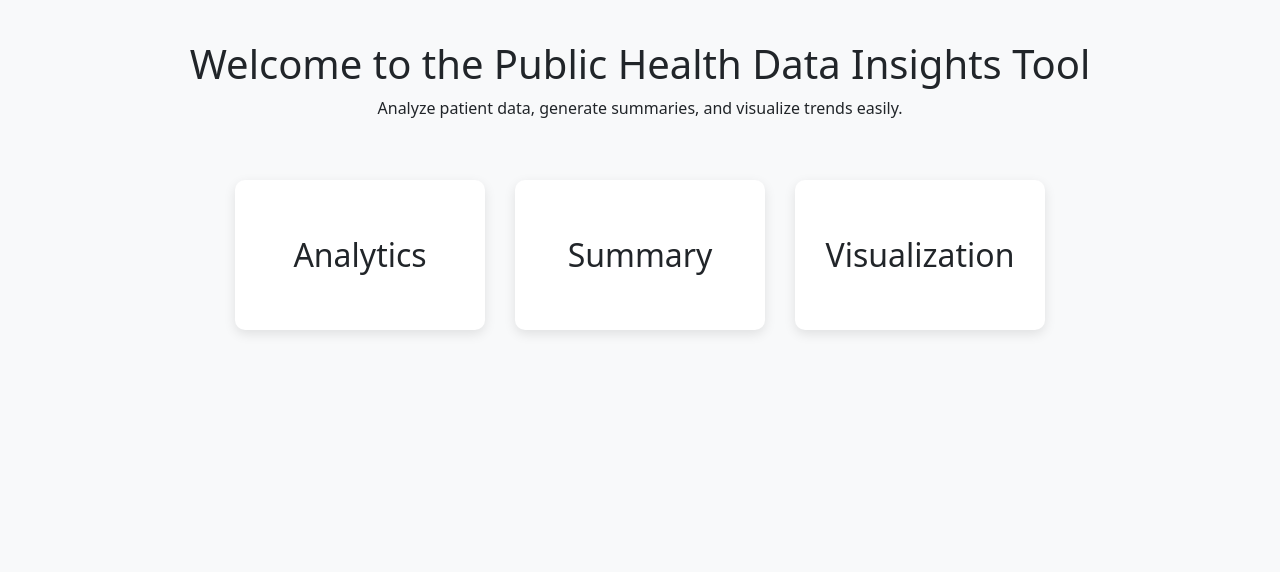
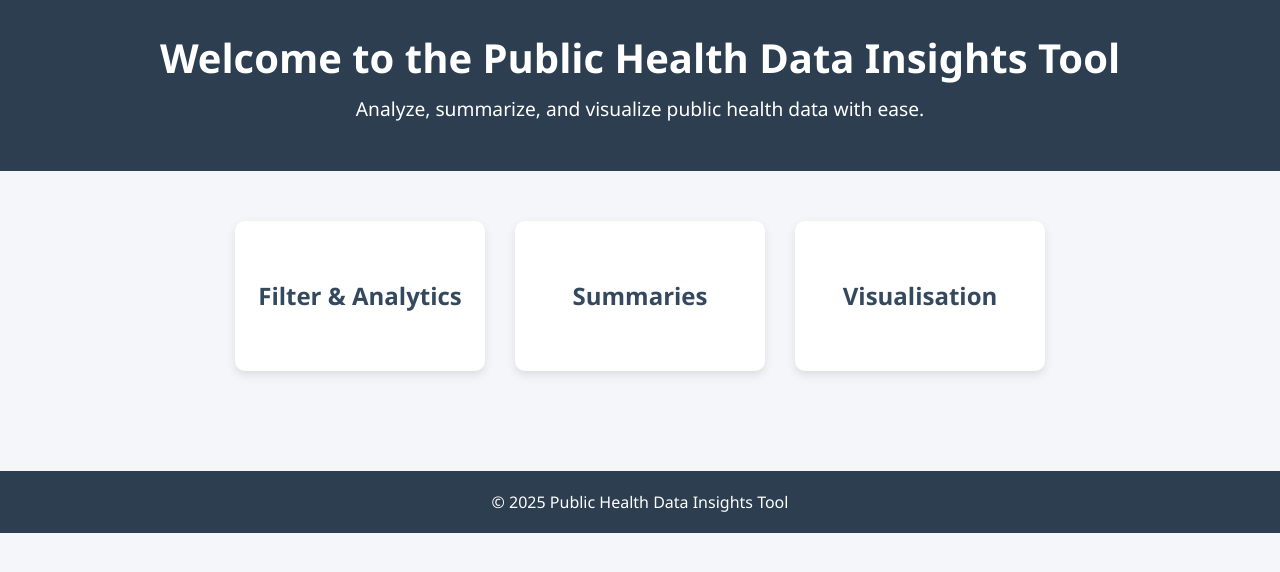
Before and after one commit to adithinrajesh/public-health-data-insights-tool, a Flask app: page / in a window 1280 px wide. Shown: the top 572 px of the page. Run offline with Flask 3, Linux system fonts and the light colour scheme.

Commit message:
filtering public health data and displaying the results

```diff
--- a/app/routes.py
+++ b/app/routes.py
@@ -1,13 +1,7 @@
 # app/routes.py
 from flask import Blueprint, render_template, request
 import pandas as pd
-from src.analysis import (
-    filter_by_age_range,
-    filter_by_gender,
-    filter_by_hospital,
-    summary_by_hospital,
-    summary_by_medical_condition
-)
+from src.analysis import filter_patients  # Combined filter function
 from src.logging_setup import logger
 
 main_bp = Blueprint('main', __name__)
@@ -17,105 +11,46 @@ def index():
     logger.info("Visited index page")
     return render_template("index.html")
 
-# -------------------
-# Filtering routes
-# -------------------
-@main_bp.route("/filter/age", methods=["GET"])
-def filter_age():
-    min_age = int(request.args.get("min_age", 0))
-    max_age = int(request.args.get("max_age", 120))
-    logger.info(f"Filtering by age: {min_age}-{max_age}")
-    df = filter_by_age_range(min_age, max_age)
-    return df.to_html(classes="table table-striped", index=False)
+# ---------------------------
+# Filter page (form)
+# ---------------------------
+@main_bp.route("/filter")
+def filter_page():
+    logger.info("Visited filter page")
+    return render_template("filter.html")
 
-@main_bp.route("/filter/gender", methods=["GET"])
-def filter_gender():
-    gender = request.args.get("gender", "Male")
-    logger.info(f"Filtering by gender: {gender}")
-    df = filter_by_gender(gender)
-    return df.to_html(classes="table table-striped", index=False)
+# ---------------------------
+# Filter results
+# ---------------------------
+@main_bp.route("/filter/results", methods=["GET"])
+def filter_results():
+    try:
+        # Get filter parameters from GET request
+        min_age = request.args.get("min_age", type=int)
+        max_age = request.args.get("max_age", type=int)
+        gender = request.args.get("gender")
+        hospital = request.args.get("hospital")
+        medical_condition = request.args.get("medical_condition")
 
-@main_bp.route("/filter/hospital", methods=["GET"])
-def filter_hosp():
-    hospital = request.args.get("hospital", "")
-    if not hospital:
-        return "<p>Please provide a hospital name</p>"
-    df = filter_by_hospital(hospital)
-    logger.info(f"Filtering by hospital: {hospital}")
-    return df.to_html(classes="table table-striped", index=False)
+        logger.info(f"Filters applied: min_age={min_age}, max_age={max_age}, gender={gender}, hospital={hospital}, condition={medical_condition}")
 
-# -------------------
-# Summary routes
-# -------------------
-@main_bp.route("/summary/hospital")
-def hospital_summary():
-    logger.info("Getting summary by hospital")
-    df = summary_by_hospital()
-    return df.to_html(classes="table table-striped", index=False)
+        # Apply combined filter function
+        df = filter_patients(
+            min_age=min_age,
+            max_age=max_age,
+            gender=gender if gender else None,
+            hospitals=hospital if hospital else None,
+            conditions=medical_condition if medical_condition else None
+        )
 
-@main_bp.route("/summary/medical-condition")
-def condition_summary():
-    logger.info("Getting summary by medical condition")
-    df = summary_by_medical_condition()
-    return df.to_html(classes="table table-striped", index=False)
 
-# app/routes.py
-from flask import Blueprint, render_template, request
-import pandas as pd
-from src.analysis import (
-    filter_by_age_range,
-    filter_by_gender,
-    filter_by_hospital,
-    summary_by_hospital,
-    summary_by_medical_condition
-)
-from src.logging_setup import logger
+        logger.info(f"Filtered {len(df)} patients")
 
-main_bp = Blueprint('main', __name__)
+        # Convert DataFrame to HTML
+        table_html = df.to_html(classes="table table-striped table-bordered", index=False)
 
-@main_bp.route("/")
-def index():
-    logger.info("Visited index page")
-    return render_template("index.html")
+        return render_template("filter.html", table_html=table_html)
 
-# -------------------
-# Filtering routes
-# -------------------
-@main_bp.route("/filter/age", methods=["GET"])
-def filter_age():
-    min_age = int(request.args.get("min_age", 0))
-    max_age = int(request.args.get("max_age", 120))
-    logger.info(f"Filtering by age: {min_age}-{max_age}")
-    df = filter_by_age_range(min_age, max_age)
-    return df.to_html(classes="table table-striped", index=False)
-
-@main_bp.route("/filter/gender", methods=["GET"])
-def filter_gender():
-    gender = request.args.get("gender", "Male")
-    logger.info(f"Filtering by gender: {gender}")
-    df = filter_by_gender(gender)
-    return df.to_html(classes="table table-striped", index=False)
-
-@main_bp.route("/filter/hospital", methods=["GET"])
-def filter_hosp():
-    hospital = request.args.get("hospital", "")
-    if not hospital:
-        return "<p>Please provide a hospital name</p>"
-    df = filter_by_hospital(hospital)
-    logger.info(f"Filtering by hospital: {hospital}")
-    return df.to_html(classes="table table-striped", index=False)
-
-# -------------------
-# Summary routes
-# -------------------
-@main_bp.route("/summary/hospital")
-def hospital_summary():
-    logger.info("Getting summary by hospital")
-    df = summary_by_hospital()
-    return df.to_html(classes="table table-striped", index=False)
-
-@main_bp.route("/summary/medical-condition")
-def condition_summary():
-    logger.info("Getting summary by medical condition")
-    df = summary_by_medical_condition()
-    return df.to_html(classes="table table-striped", index=False)
+    except Exception as e:
+        logger.error(f"Error in filter_results: {e}")
+        return render_template("filter.html", table_html="<p>Error loading data</p>")
--- a/app/templates/index.html
+++ b/app/templates/index.html
@@ -2,50 +2,98 @@
 <html lang="en">
 <head>
     <meta charset="UTF-8">
-    <title>Public Health Data Insights</title>
-    <link href="https://cdn.jsdelivr.net/npm/bootstrap@5.3.2/dist/css/bootstrap.min.css" rel="stylesheet">
+    <meta name="viewport" content="width=device-width, initial-scale=1.0">
+    <title>Public Health Data Insights Tool</title>
     <style>
-        body { padding: 40px; background-color: #f8f9fa; }
-        .header { text-align: center; margin-bottom: 60px; }
-        .dashboard { display: flex; justify-content: center; gap: 30px; }
-        .box {
-            background: #fff;
+        body {
+            font-family: 'Segoe UI', Tahoma, Geneva, Verdana, sans-serif;
+            margin: 0;
+            padding: 0;
+            background-color: #f4f6f9;
+        }
+        header {
+            background-color: #2c3e50;
+            color: white;
+            padding: 30px 0;
+            text-align: center;
+        }
+        header h1 {
+            margin: 0;
+            font-size: 2.5em;
+        }
+        header p {
+            font-size: 1.2em;
+            margin-top: 10px;
+        }
+        main {
+            display: flex;
+            justify-content: center;
+            align-items: flex-start;
+            gap: 30px;
+            padding: 50px 20px;
+            flex-wrap: wrap;
+        }
+        .card {
+            background-color: white;
             width: 250px;
             height: 150px;
+            border-radius: 10px;
+            box-shadow: 0 4px 10px rgba(0,0,0,0.1);
             display: flex;
+            justify-content: center;
             align-items: center;
-            justify-content: center;
-            border-radius: 10px;
-            box-shadow: 0 4px 12px rgba(0,0,0,0.1);
+            font-size: 1.5em;
+            font-weight: bold;
+            color: #34495e;
+            text-align: center;
             cursor: pointer;
-            transition: transform 0.2s;
+            transition: transform 0.2s, box-shadow 0.2s;
         }
-        .box:hover { transform: scale(1.05); }
-        h2 { margin: 0; }
+        .card:hover {
+            transform: translateY(-5px);
+            box-shadow: 0 8px 20px rgba(0,0,0,0.2);
+        }
+        .card a {
+            text-decoration: none;
+            color: inherit;
+            display: block;
+            width: 100%;
+            height: 100%;
+            line-height: 150px; /* vertically center text */
+        }
+        footer {
+            text-align: center;
+            padding: 20px;
+            background-color: #2c3e50;
+            color: white;
+            margin-top: 50px;
+        }
+        @media (max-width: 800px) {
+            main {
+                flex-direction: column;
+                align-items: center;
+            }
+        }
     </style>
 </head>
 <body>
-    <div class="header">
+    <header>
         <h1>Welcome to the Public Health Data Insights Tool</h1>
-        <p>Analyze patient data, generate summaries, and visualize trends easily.</p>
-    </div>
-
-    <div class="dashboard">
-        <a href="/filter_page" class="text-decoration-none text-dark">
-            <div class="box">
-                <h2>Analytics</h2>
-            </div>
-        </a>
-        <a href="/summary_page" class="text-decoration-none text-dark">
-            <div class="box">
-                <h2>Summary</h2>
-            </div>
-        </a>
-        <a href="/visualization_page" class="text-decoration-none text-dark">
-            <div class="box">
-                <h2>Visualization</h2>
-            </div>
-        </a>
-    </div>
+        <p>Analyze, summarize, and visualize public health data with ease.</p>
+    </header>
+    <main>
+        <div class="card">
+            <a href="/filter">Filter & Analytics</a>
+        </div>
+        <div class="card">
+            <a href="/summary">Summaries</a>
+        </div>
+        <div class="card">
+            <a href="/visualisation">Visualisation</a>
+        </div>
+    </main>
+    <footer>
+        &copy; 2025 Public Health Data Insights Tool
+    </footer>
 </body>
 </html>
```
Also changed, not shown: app/templates/filter.html (added, +69 -0 lines), src/analysis.py (+123 -0 lines), app/templates/visualisation.html (added).
